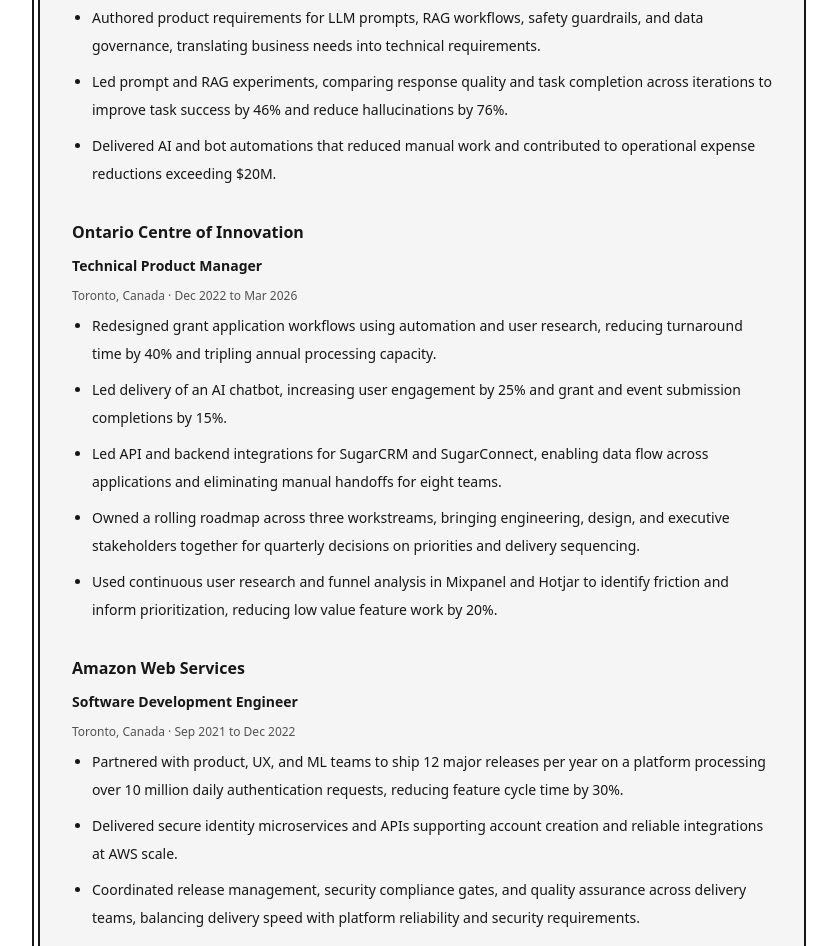
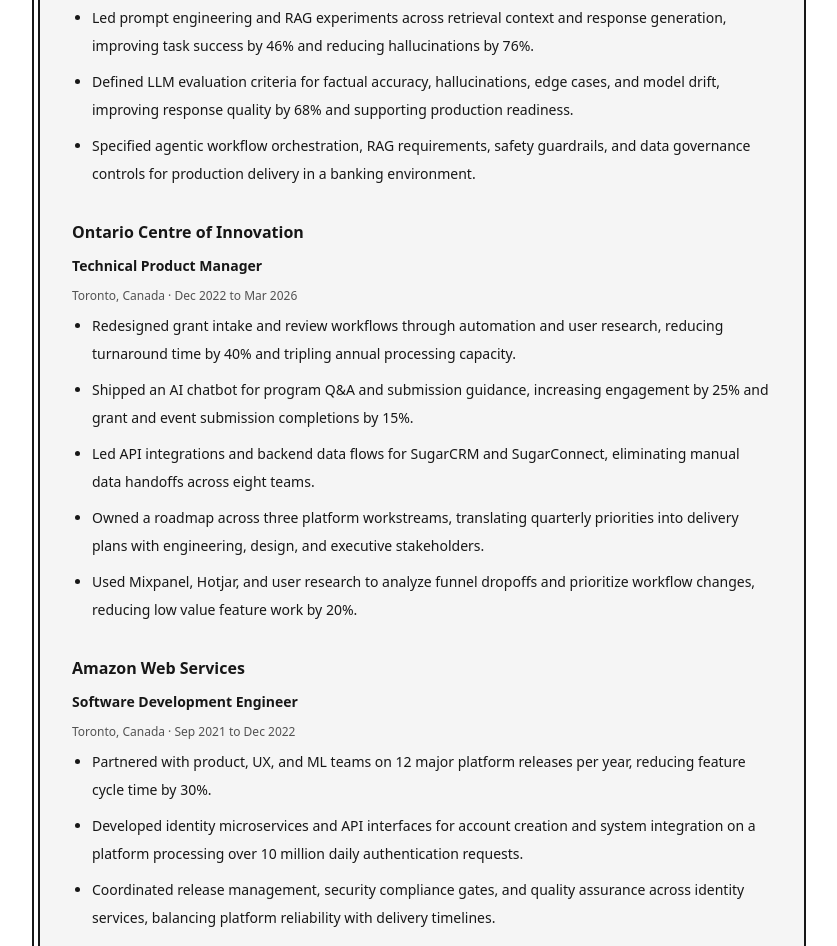
Before and after one commit to skm1312/portfolio-website, a Next.js app: page /resume in a window 1280 px wide. Shown: the part 520-1466 px from the top of the page, without its empty margins (370-1207 px from the left). Built offline with nearby package versions, Linux system fonts and the light colour scheme.

Commit message:
Make updates to resume and wordings on the website

```diff
--- a/src/app/about/page.tsx
+++ b/src/app/about/page.tsx
@@ -8,8 +8,8 @@
     <div className="space-y-10">
       <PageShell><PageTitle>About me.</PageTitle><p className="mt-5 max-w-2xl leading-7 text-neutral-700">{profile.summary}</p></PageShell>
       <ProfileRow title="My approach.">
-        <p>I’m Jahnavi, an AI Product Manager based in Toronto. I started in software engineering at NCR and AWS before moving into product management. That background helps me work through API designs, delivery constraints, and AI quality questions with the people building the product.</p>
-        <p>At Scotiabank, I focus on AI evaluation, prompt and RAG experimentation, and automation. Previously, at Ontario Centre of Innovation, I led AI chatbot delivery, grant workflow improvements, and enterprise integrations.</p>
+        <p>I’m Jahnavi, an AI Product Manager based in Toronto. I started in software engineering at NCR and AWS before moving into product management. That background helps me work through API contracts, prompt design, retrieval context, and evaluation criteria with the people building the product.</p>
+        <p>At Scotiabank, I work on RPA and agentic workflows, prompt engineering, RAG experiments, and LLM evaluation within banking infrastructure. At Ontario Centre of Innovation, I shipped an AI chatbot for program Q&A and submission guidance alongside API integrations and workflow automation.</p>
         <p>I like product work where the outcome is tangible: someone completes a task more reliably, a team spends less time on manual handoffs, or a quality issue becomes easier to understand and fix.</p>
         <p>I’m also interested in healthcare technology and have been learning about interoperability concepts such as FHIR.</p>
       </ProfileRow>
--- a/src/app/layout.tsx
+++ b/src/app/layout.tsx
@@ -4,7 +4,7 @@
 
 export const metadata: Metadata = {
   title: "Jahnavi Uppuluri | AI Product Manager",
-  description: "Jahnavi Uppuluri is an AI Product Manager with PMP and PSPO I certifications and a software engineering background. Explore her experience and projects.",
+  description: "AI product management across RPA, agentic workflows, RAG, LLM evaluation, and API platforms. Explore Jahnavi Uppuluri’s experience and technical case studies.",
   metadataBase: new URL("https://jahnaviproduct.com"),
 };
 
--- a/src/app/page.tsx
+++ b/src/app/page.tsx
@@ -11,7 +11,7 @@
           <div className="space-y-6">
             <p className="eyebrow">AI product management · Toronto</p>
             <h1 className="text-4xl sm:text-5xl font-extrabold tracking-tight leading-[1.12]">Hi, I’m Jahnavi.<br />I turn complex workflows into useful products.</h1>
-            <p className="max-w-xl text-base leading-7 text-neutral-700">I work with users, engineers, and business teams to understand problems and build practical solutions. My background spans AI product management at Scotiabank, public sector platforms, and software engineering at AWS.</p>
+            <p className="max-w-xl text-base leading-7 text-neutral-700">I work with engineering teams on RPA, LLM workflows, prompt design, and RAG, using evaluation results to guide delivery. My background spans banking automation, public sector platforms, and identity services at AWS.</p>
             <div className="flex flex-wrap items-center gap-5">
               <Link className="button-primary" href="/portfolio">Explore my work <span aria-hidden="true">↗</span></Link>
               <Link className="text-link" href="/resume">View resume</Link>
@@ -23,7 +23,7 @@
               {[
                 ["01", "Start with the task", "Understand the people using the product and what gets in their way."],
                 ["02", "Choose what matters", "Set clear priorities and measures that connect the work to a useful outcome."],
-                ["03", "Close the loop", "Ship, learn from real usage, and improve the next iteration."],
+                ["03", "Close the loop", "Use evaluation results and product analytics to guide the next iteration."],
               ].map(([number, title, detail]) => (
                 <div key={number} className="flex gap-4">
                   <span className="font-extrabold text-sm pt-1 text-neutral-900">{number}</span>
--- a/src/app/profile-data.ts
+++ b/src/app/profile-data.ts
@@ -3,7 +3,7 @@
   email: "jahnavi.rao0104@gmail.com",
   phone: "647 336 6219",
   linkedin: "https://www.linkedin.com/in/phany-jahnavi-uppuluri-15459420a/",
-  summary: "I’m a product manager with a software engineering background, building AI workflows and enterprise platforms.",
+  summary: "I’m a product manager with a software engineering background, working across LLM workflows, RAG, model evaluation, and API platforms.",
 };
 
 export const experience = [
@@ -13,10 +13,10 @@
     location: "Toronto, Canada",
     dates: "Aug 2026 to Present",
     points: [
-      "Defined AI evaluation metrics for accuracy, hallucinations, edge cases, and model drift, improving response quality by 68% and strengthening production readiness.",
-      "Authored product requirements for LLM prompts, RAG workflows, safety guardrails, and data governance, translating business needs into technical requirements.",
-      "Led prompt and RAG experiments, comparing response quality and task completion across iterations to improve task success by 46% and reduce hallucinations by 76%.",
-      "Delivered AI and bot automations that reduced manual work and contributed to operational expense reductions exceeding $20M.",
+      "Delivered RPA automations and LLM workflows within banking infrastructure, reducing manual processing and contributing to operational expense reductions exceeding $20M.",
+      "Led prompt engineering and RAG experiments across retrieval context and response generation, improving task success by 46% and reducing hallucinations by 76%.",
+      "Defined LLM evaluation criteria for factual accuracy, hallucinations, edge cases, and model drift, improving response quality by 68% and supporting production readiness.",
+      "Specified agentic workflow orchestration, RAG requirements, safety guardrails, and data governance controls for production delivery in a banking environment.",
     ],
   },
   {
@@ -25,11 +25,11 @@
     location: "Toronto, Canada",
     dates: "Dec 2022 to Mar 2026",
     points: [
-      "Redesigned grant application workflows using automation and user research, reducing turnaround time by 40% and tripling annual processing capacity.",
-      "Led delivery of an AI chatbot, increasing user engagement by 25% and grant and event submission completions by 15%.",
-      "Led API and backend integrations for SugarCRM and SugarConnect, enabling data flow across applications and eliminating manual handoffs for eight teams.",
-      "Owned a rolling roadmap across three workstreams, bringing engineering, design, and executive stakeholders together for quarterly decisions on priorities and delivery sequencing.",
-      "Used continuous user research and funnel analysis in Mixpanel and Hotjar to identify friction and inform prioritization, reducing low value feature work by 20%.",
+      "Redesigned grant intake and review workflows through automation and user research, reducing turnaround time by 40% and tripling annual processing capacity.",
+      "Shipped an AI chatbot for program Q&A and submission guidance, increasing engagement by 25% and grant and event submission completions by 15%.",
+      "Led API integrations and backend data flows for SugarCRM and SugarConnect, eliminating manual data handoffs across eight teams.",
+      "Owned a roadmap across three platform workstreams, translating quarterly priorities into delivery plans with engineering, design, and executive stakeholders.",
+      "Used Mixpanel, Hotjar, and user research to analyze funnel dropoffs and prioritize workflow changes, reducing low value feature work by 20%.",
     ],
   },
   {
@@ -38,10 +38,10 @@
     location: "Toronto, Canada",
     dates: "Sep 2021 to Dec 2022",
     points: [
-      "Partnered with product, UX, and ML teams to ship 12 major releases per year on a platform processing over 10 million daily authentication requests, reducing feature cycle time by 30%.",
-      "Delivered secure identity microservices and APIs supporting account creation and reliable integrations at AWS scale.",
-      "Coordinated release management, security compliance gates, and quality assurance across delivery teams, balancing delivery speed with platform reliability and security requirements.",
-      "Defined success metrics and monitored KPIs across more than five identity workstreams, helping product and engineering teams prioritize delivery and maintain executive roadmap visibility.",
+      "Partnered with product, UX, and ML teams on 12 major platform releases per year, reducing feature cycle time by 30%.",
+      "Developed identity microservices and API interfaces for account creation and system integration on a platform processing over 10 million daily authentication requests.",
+      "Coordinated release management, security compliance gates, and quality assurance across identity services, balancing platform reliability with delivery timelines.",
+      "Defined service success metrics and monitored KPIs across more than five identity workstreams to support release prioritization and executive roadmap reporting.",
     ],
   },
   { company: "NCR Corporation", role: "Software Developer", location: "Hyderabad, India", dates: "Apr 2018 to Aug 2019", points: [] },
@@ -49,7 +49,7 @@
 
 export const skillGroups = [
   { title: "Product", text: "User research · Product requirements · Roadmaps · Prioritization · Stakeholder alignment · Agile · Scrum · Jira · Asana · Confluence · Figma · Miro · Productboard" },
-  { title: "AI", text: "LLMs · RAG · Prompt experimentation · Model evaluation · Hallucination analysis · Edge case analysis · Model drift · Safety guardrails · Data governance" },
+  { title: "AI", text: "LLMs · RAG · Prompt engineering · Agentic workflows · LLM evaluation · Hallucination analysis · Edge case analysis · Model drift · Guardrails · RPA" },
   { title: "Data", text: "SQL · Mixpanel · Hotjar · Tableau · Power BI · A/B testing · Funnel analysis · FHIR fundamentals" },
   { title: "Engineering", text: "Java · Python · REST APIs · Microservices · OAuth2/OIDC · AWS · Azure · CI/CD · Kubernetes · Postman" },
 ];
--- a/src/app/site-data.ts
+++ b/src/app/site-data.ts
@@ -1,3 +1,5 @@
+import { experience } from "./profile-data";
+
 export type CaseStudy = {
   slug: string;
   org: string;
@@ -15,21 +17,21 @@
   {
     slug: "ai-quality-and-evaluation",
     org: "Scotiabank",
-    title: "Improving AI workflows at Scotiabank",
+    title: "LLM workflows and banking automation",
     status: "Professional experience",
-    productType: "AI evaluation and RAG workflows",
+    productType: "RPA, agentic workflows, and LLM evaluation",
     userBase: "Business users and internal delivery teams",
-    oneLiner: "Defined evaluation metrics and led prompt and retrieval experiments to improve response quality, task success, and production readiness.",
-    tags: ["AI evaluation", "RAG", "Experimentation", "Safety guardrails"],
+    oneLiner: "Delivered banking automation using RPA and LLM workflows, with prompt engineering, RAG experiments, and evaluation criteria guiding production readiness.",
+    tags: ["RPA", "Agentic workflows", "RAG", "LLM evaluation"],
     metrics: [
       { value: "68%", label: "Improvement in response quality" },
       { value: "46%", label: "Improvement in task success" },
       { value: "76%", label: "Reduction in hallucinations" },
     ],
     sections: [
-      { title: "The problem", paragraphs: ["A fluent AI response is only useful if it helps someone complete their task reliably. My work at Scotiabank focuses on making that quality measurable and turning business needs into requirements that engineering teams can implement."] },
-      { title: "My contribution", points: ["Defined evaluation metrics for accuracy, hallucinations, edge cases, and model drift to assess response quality and production readiness.", "Authored requirements for LLM prompts, RAG workflows, safety guardrails, and data governance.", "Led prompt and retrieval experiments, using task success and hallucination measures to assess improvements.", "Delivered AI and bot automations that reduced manual work and contributed to operational expense reductions exceeding $20M."] },
-      { title: "Product judgment", paragraphs: ["I connect AI quality to the task the user needs to complete. Accuracy, task success, and hallucination measures provide different signals, so they should remain visible separately when assessing a change.", "This summary describes my scope and outcomes. It omits internal prompts, datasets, architecture, and customer information."] },
+      { title: "The problem", paragraphs: ["The challenge was to translate banking processes into automation requirements that could run within existing infrastructure. I worked across RPA, agentic workflows, and LLM behavior, connecting business tasks with prompt and retrieval requirements, evaluation criteria, and data governance."] },
+      { title: "My contribution", points: experience[0].points },
+      { title: "Technical approach", paragraphs: ["I treated prompt design, retrieved context, and generated responses as parts of the same workflow. Evaluation criteria covered factual accuracy, hallucinations, edge cases, and drift, while task success connected those technical measures to whether the automation helped someone complete their work.", "This summary describes my scope and outcomes. It omits internal prompts, datasets, architecture, and customer information."] },
     ],
   },
   {
@@ -43,8 +45,8 @@
     tags: ["Platform engineering", "APIs", "Release quality", "Identity"],
     metrics: [{ value: "10M+", label: "Daily authentication requests" }, { value: "12", label: "Major releases per year" }, { value: "30%", label: "Reduction in feature cycle time" }],
     sections: [
-      { title: "My role", paragraphs: ["As a Software Development Engineer at AWS, I worked on secure identity microservices and platform integrations. This experience shaped how I approach product decisions today: understand the API contract, the operational requirements, and the teams that depend on a change."] },
-      { title: "Delivery and operation", points: ["Partnered with product managers, UX, and ML teams to define and ship 12 major releases per year.", "Delivered identity microservices supporting account creation and reliable integrations on a platform processing over 10 million daily authentication requests.", "Coordinated release management, security compliance gates, and quality assurance across delivery teams.", "Defined success metrics and monitored KPIs across more than five concurrent identity workstreams to support prioritization and roadmap visibility."] },
+      { title: "My role", paragraphs: ["As a Software Development Engineer at AWS, I developed identity microservices and API interfaces for account creation and integration workflows. The work combined software delivery with security compliance gates, quality assurance, and service success metrics on a platform processing over 10 million daily authentication requests."] },
+      { title: "Delivery and operation", points: experience[2].points },
       { title: "What I bring forward", paragraphs: ["I bring software engineering experience to discussions about architecture, release risk, and platform dependencies. It helps me work closely with engineers and turn a product objective into a delivery decision with clear success measures."] },
     ],
   },
@@ -55,12 +57,12 @@
     status: "Professional experience",
     productType: "AI assistant in a grant platform",
     userBase: "Grant applicants and innovation ecosystem participants",
-    oneLiner: "Led delivery of an AI chatbot that increased user engagement by 25% and improved grant and event submission completions by 15%.",
-    tags: ["AI product delivery", "User journeys", "Discovery", "Analytics"],
+    oneLiner: "Shipped an AI chatbot for program Q&A and submission guidance, increasing engagement by 25% and grant and event submission completions by 15%.",
+    tags: ["Conversational AI", "Q&A workflows", "Funnel analysis", "Product delivery"],
     metrics: [{ value: "25%", label: "Increase in user engagement" }, { value: "15%", label: "Uplift in submission completions" }],
     sections: [
-      { title: "The user need", paragraphs: ["The grant platform helps organizations discover funding opportunities and complete submissions. The assistant supported that journey, with engagement and submission completion as the measures of user value."] },
-      { title: "My contribution", points: ["Led delivery of the AI chatbot from product requirements through implementation.", "Used continuous user research and funnel analysis with Mixpanel and Hotjar to inform product priorities.", "Maintained a rolling roadmap across three workstreams and facilitated quarterly prioritization with engineering, design, and executive stakeholders."] },
+      { title: "The user need", paragraphs: ["The grant platform connects program discovery with application submission. The AI chatbot supported program Q&A and submission guidance within that journey. My product scope connected chatbot requirements and delivery with engagement and completion measures."] },
+      { title: "My contribution", points: [experience[1].points[1], experience[1].points[4], experience[1].points[3]] },
       { title: "The outcome", paragraphs: ["The assistant increased user engagement by 25% and drove a 15% uplift in grant and event submission completions. Tracking completion alongside engagement connected product usage to the task applicants came to accomplish."] },
     ],
   },
@@ -76,7 +78,7 @@
     metrics: [{ value: "40%", label: "Reduction in turnaround time" }, { value: "3×", label: "Annual processing capacity" }, { value: "8", label: "Teams with manual handoffs eliminated" }],
     sections: [
       { title: "The problem", paragraphs: ["Grant processing depended on workflows and systems that created manual handoffs. The product opportunity was to make the application journey faster while increasing the capacity of the teams operating it."] },
-      { title: "My contribution", points: ["Used automation and user research to redesign the grant application workflow.", "Led SugarCRM and SugarConnect integrations through APIs and backend services, connecting applications and eliminating manual handoffs for eight teams.", "Owned the roadmap across three workstreams and led quarterly prioritization with engineering, design, and executive stakeholders.", "Used Mixpanel, Hotjar, and continuous research to challenge priorities and reduce low value feature work by 20%."] },
+      { title: "My contribution", points: ["Used automation and user research to redesign the grant application workflow.", experience[1].points[2], "Owned the roadmap across three workstreams and led quarterly prioritization with engineering, design, and executive stakeholders.", "Used Mixpanel, Hotjar, and continuous research to challenge priorities and reduce low value feature work by 20%."] },
       { title: "The outcome", paragraphs: ["Turnaround time fell by 40% and processing capacity grew to three times the previous year. The integrations supported a shared workflow across eight teams, connecting platform changes to an operational result."] },
     ],
   },
@@ -92,7 +94,7 @@
     sections: [
       { title: "The proposal", paragraphs: ["This independent case study explores how a portal could verify healthcare professional identities and submit profile updates while preserving the master data platform as the system of record. The focus is on registration, profile maintenance, and reliable data exchange."] },
       { title: "Design decisions", points: ["Use deterministic identity matching where possible and route ambiguous matches to a data steward.", "Submit profile changes as reviewable requests rather than overwriting the master record.", "Separate synchronous registration from asynchronous profile review and CRM event delivery.", "Propose an atomic registration contract with idempotency and clear failure handling to reduce partial updates across services."] },
-      { title: "What I would measure", paragraphs: ["Test match quality and steward workload before setting thresholds. Measure registration completion, incorrect matches, duplicate records, and event delivery reliability. Endpoint consolidation and faster CRM delivery are design goals, not achieved outcomes."] },
+      { title: "Success metrics", paragraphs: ["The measurement plan covers registration completion, identity match accuracy, duplicate record rates, data steward workload, and CRM event delivery reliability. These measures connect integration quality to the experience of portal users and operations teams."] },
     ],
   },
   {
```
Also changed, not shown: 1 other file (tests, documents, lock files or other folders).
